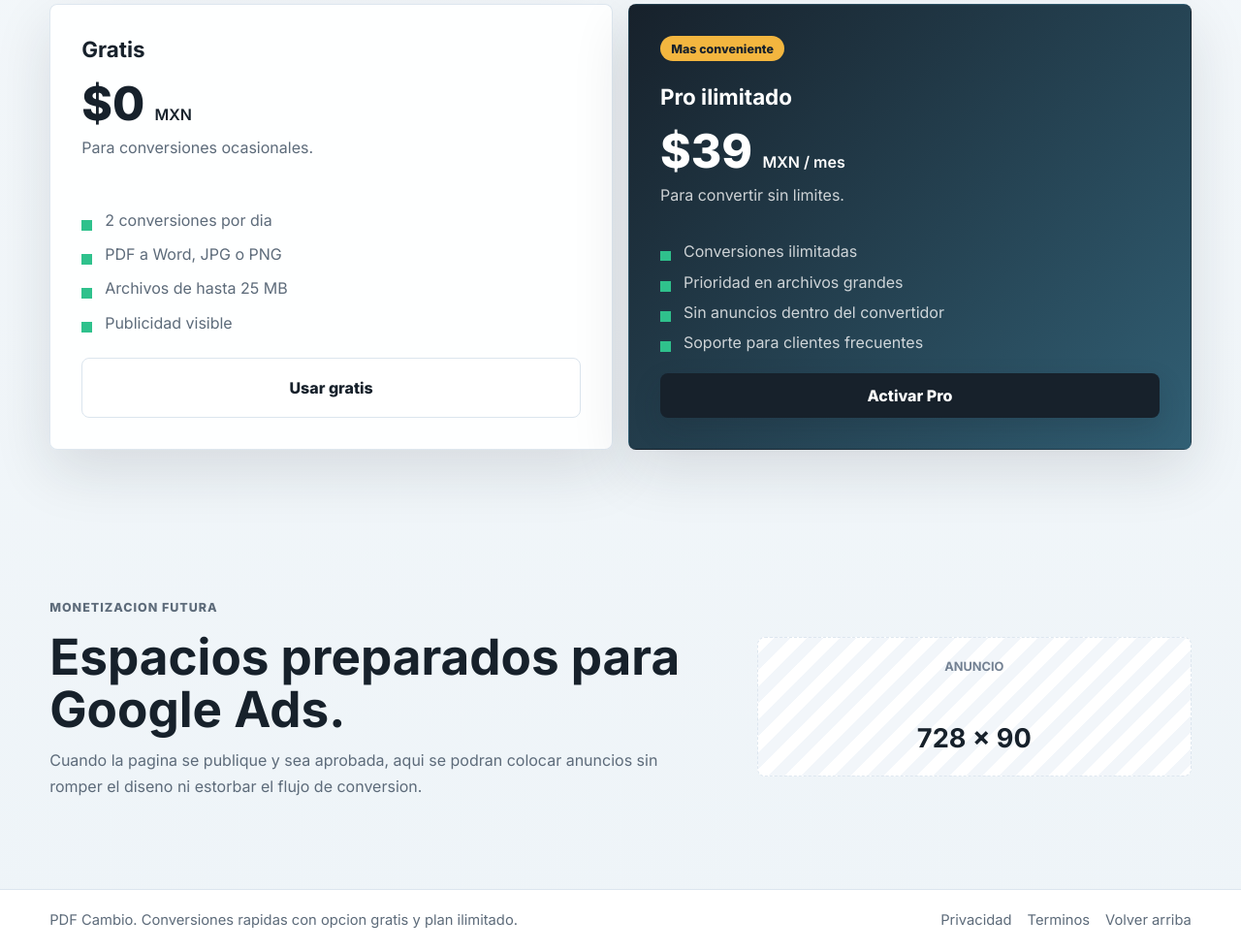
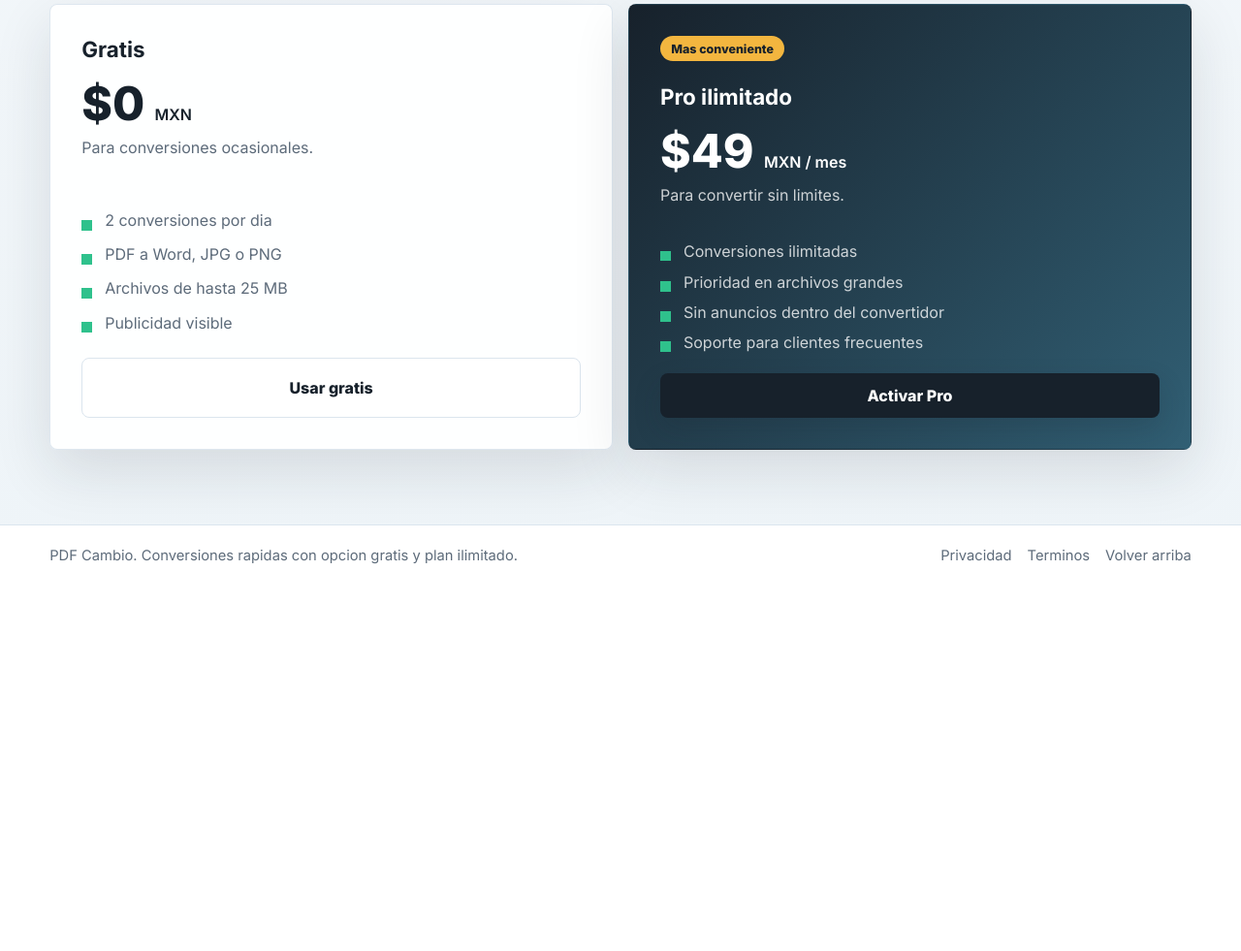
Before and after one commit to Kyioyuro/convertidor, a website: page index.html in a window 1280 px wide. Shown: the part 1480-2461 px from the top of the page at 97% size. After the commit the page ends 2084 px from the top, so only its background shows below. Drawn offline with Linux system fonts and the light colour scheme; no server answers.

Commit message:
Correccion

```diff
--- a/index.html
+++ b/index.html
@@ -135,7 +135,7 @@
           <div class="popular-label">Mas conveniente</div>
           <div>
             <h3>Pro ilimitado</h3>
-            <p class="price">$39 <span>MXN / mes</span></p>
+            <p class="price">$49 <span>MXN / mes</span></p>
             <p class="price-copy">Para convertir sin limites.</p>
           </div>
           <ul>
@@ -149,18 +149,6 @@
       </div>
     </section>
 
-    <section class="ad-section" id="anuncios">
-      <div>
-        <p class="eyebrow">Monetizacion futura</p>
-        <h2>Espacios preparados para Google Ads.</h2>
-        <p>Cuando la pagina se publique y sea aprobada, aqui se podran colocar anuncios sin romper el diseno ni estorbar el flujo de conversion.</p>
-      </div>
-      <aside class="ad-preview" aria-label="Vista previa de anuncio">
-        <span>Anuncio</span>
-        <strong>728 x 90</strong>
-      </aside>
-    </section>
-  </main>
 
   <footer class="site-footer">
     <p>PDF Cambio. Conversiones rapidas con opcion gratis y plan ilimitado.</p>
```
